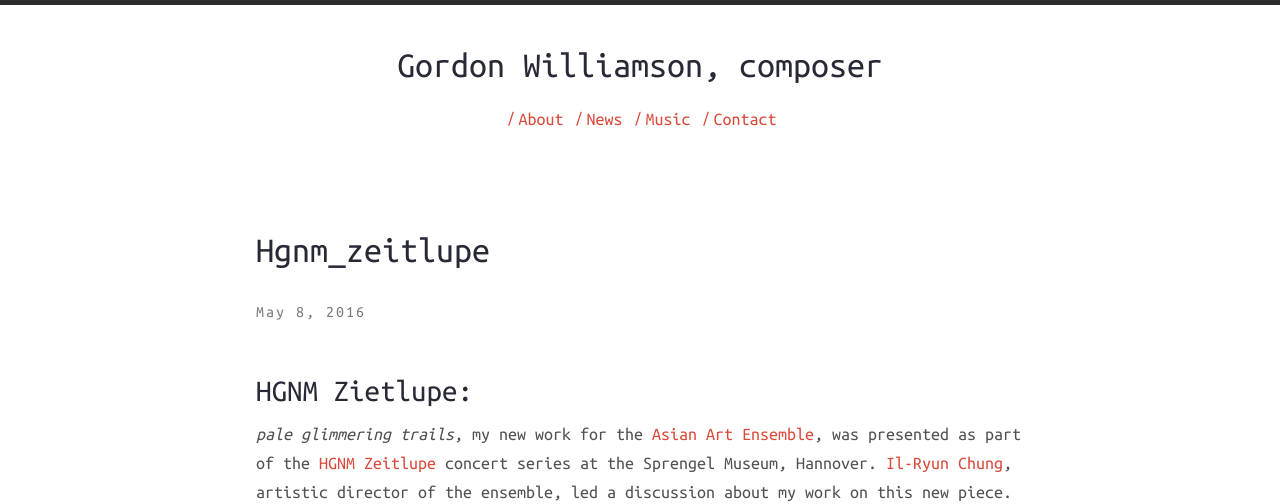
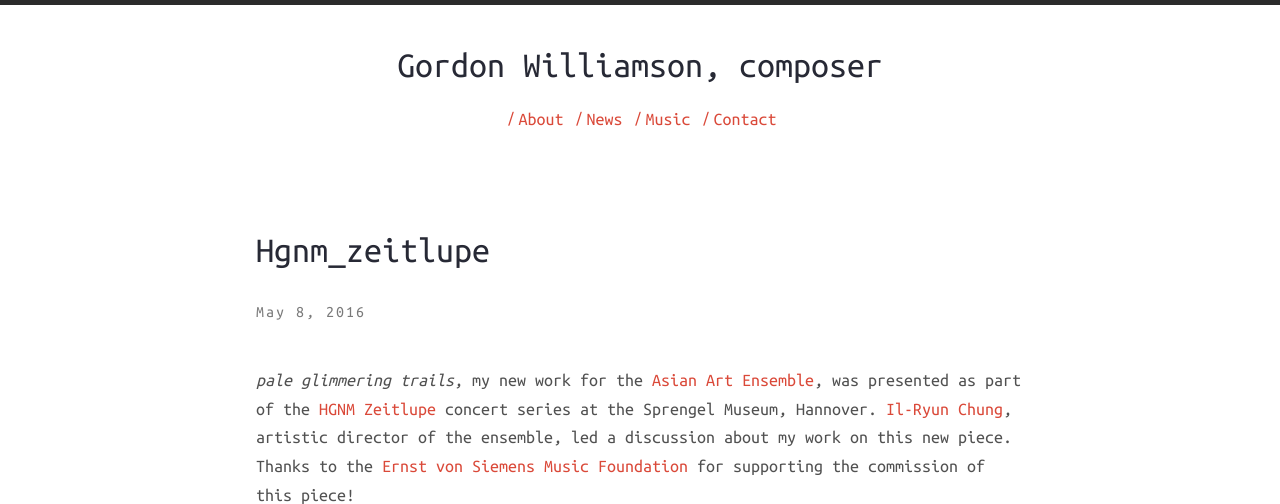
Before and after one commit to gordonwilliamson/gordonwilliamson.github.io, a Jekyll site: the page built from _posts/2016-05-08-HGNM_Zeitlupe.md, in a window 1280 px wide and 900 px high, cut to the strip 0-504 px from the top of the window. Built offline with Jekyll 4.4.1, drawn with Linux system fonts in a browser that asks for light colours; nearby versions of some CDN libraries.

Commit message:
Updated 2016-05-08-HGNM_Zeitlupe.md

```diff
--- a/_posts/2016-05-08-HGNM_Zeitlupe.md
+++ b/_posts/2016-05-08-HGNM_Zeitlupe.md
@@ -5,7 +5,7 @@ date:
   'Sun May 08 2016 02:00:00 GMT+0200 (CEST)': null
 description: HGNM Zeitlupe
 ---
-## HGNM Zietlupe:
+
 
 _pale glimmering trails_, my new work for the [Asian Art Ensemble](http://www.asianart-ensemble.com/german/Startseite.html), was presented as part of the [HGNM Zeitlupe](https://www.facebook.com/events/1717527895127803/) concert series at the Sprengel Museum, Hannover.  [Il-Ryun Chung](http://www.ilryunchung.com/de/Anfang.html), artistic director of the ensemble, led a discussion about my work on this new piece.  Thanks to the [Ernst von Siemens Music Foundation](http://www.evs-musikstiftung.ch/en/index.html) for supporting the commission of this piece!
 
```
